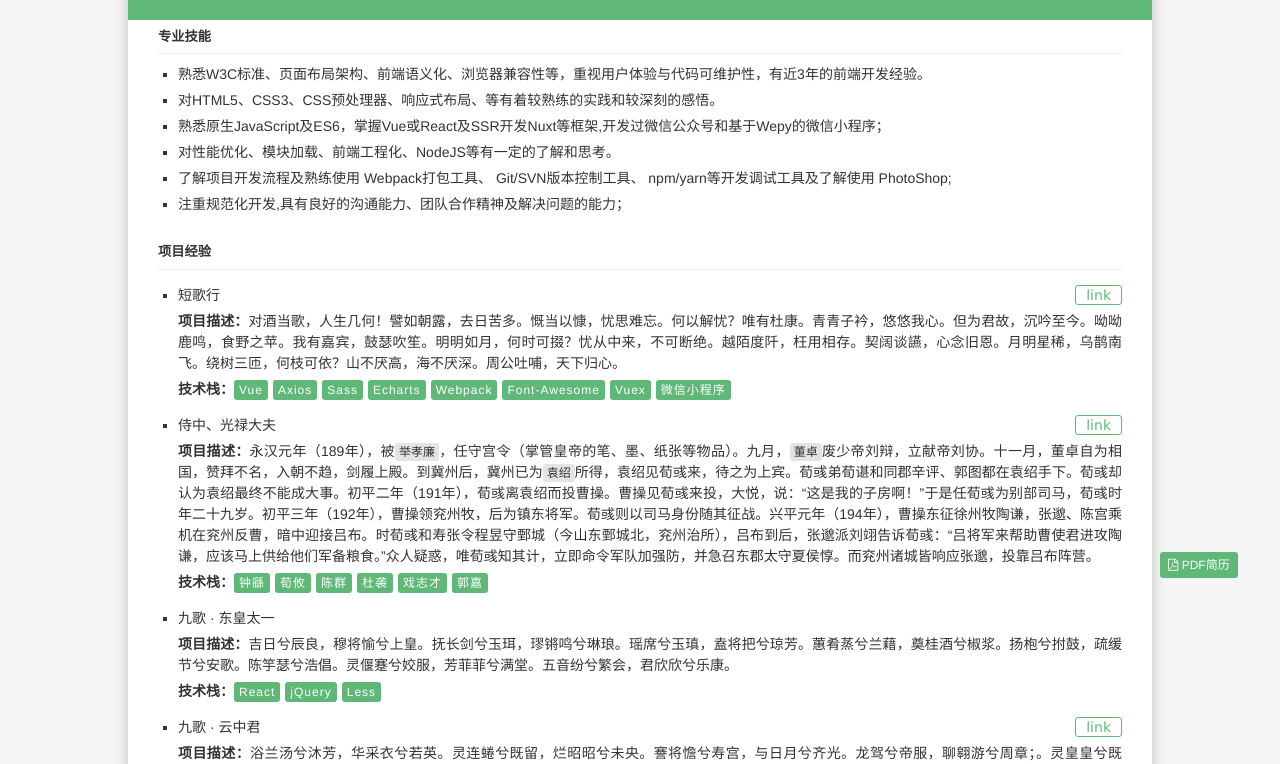
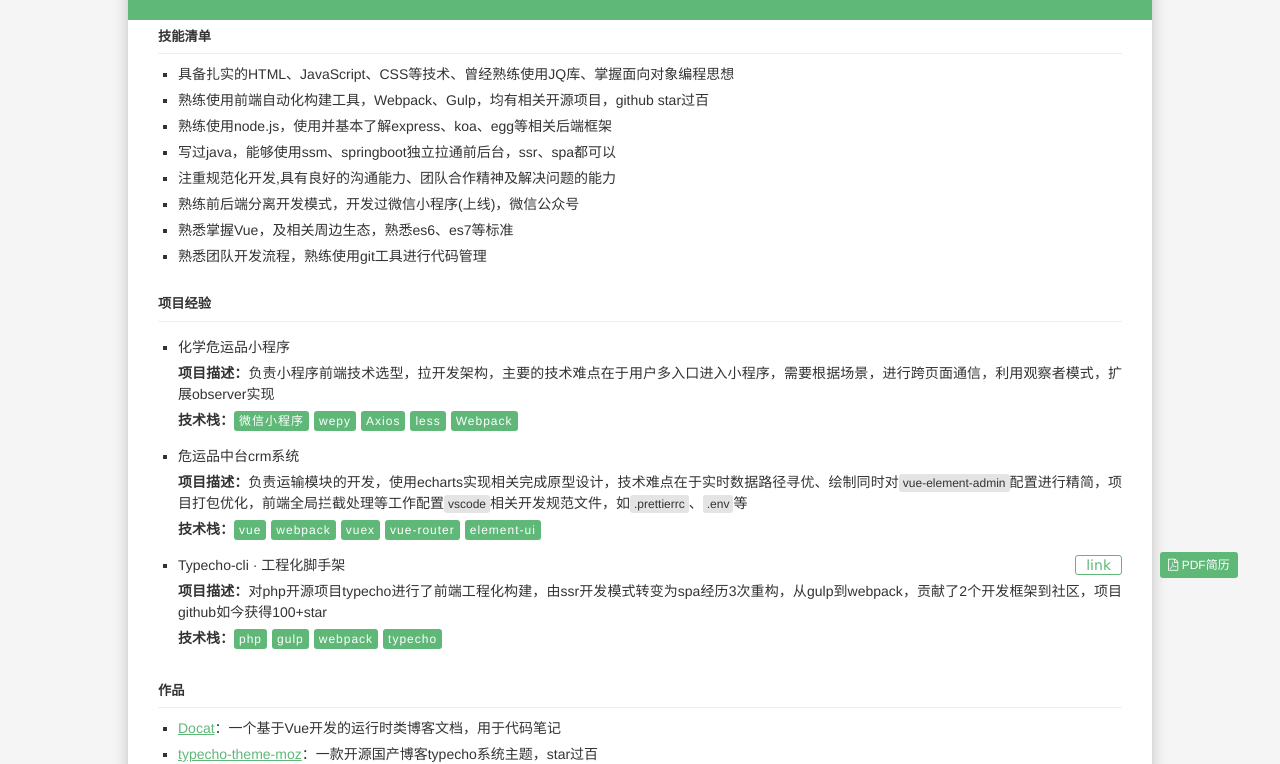
Before and after one commit to 17px/yaml-resume-page, a Vue app: page / in a window 1280 px wide. Shown: the part 216-980 px from the top of the page. Built offline with nearby package versions, Linux system fonts and the light colour scheme.

Commit message:
update:yaml

```diff
--- a/public/conf.yml
+++ b/public/conf.yml
@@ -1,12 +1,12 @@
 # 配置
 conf:
   # 最后更新时间
-  last: 2019年07月10日 04:00:49
+  last: 2021年1月19日 14点31分
   # pdf简历url
-  pdf: https://www.npmrundev.com/resume.pdf
+  pdf: https://www.mozzie.cn/resume.pdf
   # 各级标题
   lv:
-    l1: 专业技能
+    l1: 技能清单
     l2: 项目经验
     l3: 作品
     l4: 项目描述
@@ -14,120 +14,71 @@ conf:
 
 # 基础信息
 basic:
-  cnName: 荀彧
-  enName: choi
+  cnName: 陈睿
+  enName: mozzie
   sex: 男
-  birth: 公元163年
-  objective: Web前端摸鱼师
-  city: 许昌
+  birth: 1994年1月21
+  objective: 前端开发
+  city: 南京
   overall: 本科 / 2016年毕业 · 3年工作经验
-  college: 颖川书院 · 会计
+  college: 南京信息工程大学滨江学院
   phone: 18061205553
-  email: cbetforvalue@gmail.com
+  email: himozzie@foxmail.com
   # 别再前面加https和www
-  homepage: npmrundev.com
+  homepage: mozzie.com
   # 别再前面加https和www
   git: github.com/chenrrrrrr
 
-# 专业技能
+# 技能清单
 skill:
-  - 熟悉W3C标准、页面布局架构、前端语义化、浏览器兼容性等，重视用户体验与代码可维护性，有近3年的前端开发经验。
-  - 对HTML5、CSS3、CSS预处理器、响应式布局、等有着较熟练的实践和较深刻的感悟。
-  - 熟悉原生JavaScript及ES6，掌握Vue或React及SSR开发Nuxt等框架,开发过微信公众号和基于Wepy的微信小程序；
-  - 对性能优化、模块加载、前端工程化、NodeJS等有一定的了解和思考。
-  - 了解项目开发流程及熟练使用 Webpack打包工具、 Git/SVN版本控制工具、 npm/yarn等开发调试工具及了解使用 PhotoShop;
-  - 注重规范化开发,具有良好的沟通能力、团队合作精神及解决问题的能力；
+  - 具备扎实的HTML、JavaScript、CSS等技术、曾经熟练使用JQ库、掌握面向对象编程思想
+  - 熟练使用前端自动化构建工具，Webpack、Gulp，均有相关开源项目，github star过百
+  - 熟练使用node.js，使用并基本了解express、koa、egg等相关后端框架
+  - 写过java，能够使用ssm、springboot独立拉通前后台，ssr、spa都可以
+  - 注重规范化开发,具有良好的沟通能力、团队合作精神及解决问题的能力
+  - 熟练前后端分离开发模式，开发过微信小程序(上线)，微信公众号
+  - 熟悉掌握Vue，及相关周边生态，熟悉es6、es7等标准
+  - 熟悉团队开发流程，熟练使用git工具进行代码管理
 
 # 项目经验
 exp:
-
-  - name: 短歌行
+  - name: 化学危运品小程序
     # 如果一行太长，使用 - 拆分
     des:
-      - 对酒当歌，人生几何！譬如朝露，去日苦多。慨当以慷，忧思难忘。何以解忧？唯有杜康。青青子衿，悠悠我心。但为君故，沉吟至今。呦呦鹿鸣，食野之苹。我有嘉宾，鼓瑟吹笙。明明如月，何时可掇？忧从中来，不可断绝。越陌度阡，枉用相存。契阔谈讌，心念旧恩。月明星稀，乌鹊南飞。绕树三匝，何枝可依？山不厌高，海不厌深。周公吐哺，天下归心。
+      - 负责小程序前端技术选型，拉开发架构，主要的技术难点在于用户多入口进入小程序，需要根据场景，进行跨页面通信，利用观察者模式，扩展observer实现
     # 使用' '隔开
-    stack: Vue Axios Sass Echarts Webpack Font-Awesome Vuex 微信小程序
-    link: https://www.google.com
+    stack: 微信小程序 wepy Axios less Webpack
 
-  - name: 侍中、光禄大夫
+  - name: 危运品中台crm系统
     # des中，`强调的文字` || ``强调的文字``
     des:
-      - 永汉元年（189年），被`举孝廉`，任守宫令（掌管皇帝的笔、墨、纸张等物品）。九月，`董卓`废少帝刘辩，立献帝刘协。十一月，董卓自为相国，赞拜不名，入朝不趋，剑履上殿。
-      - 到冀州后，冀州已为`袁绍`所得，袁绍见荀彧来，待之为上宾。荀彧弟荀谌和同郡辛评、郭图都在袁绍手下。荀彧却认为袁绍最终不能成大事。
-      - 初平二年（191年），荀彧离袁绍而投曹操。曹操见荀彧来投，大悦，说：“这是我的子房啊！”于是任荀彧为别部司马，荀彧时年二十九岁。
-      - 初平三年（192年），曹操领兖州牧，后为镇东将军。荀彧则以司马身份随其征战。
-      - 兴平元年（194年），曹操东征徐州牧陶谦，张邈、陈宫乘机在兖州反曹，暗中迎接吕布。时荀彧和寿张令程昱守鄄城（今山东鄄城北，兖州治所），吕布到后，张邈派刘翊告诉荀彧：“吕将军来帮助曹使君进攻陶谦，应该马上供给他们军备粮食。
-      - ”众人疑惑，唯荀彧知其计，立即命令军队加强防，并急召东郡太守夏侯惇。而兖州诸城皆响应张邈，投靠吕布阵营。
+      - 负责运输模块的开发，使用echarts实现相关完成原型设计，技术难点在于实时数据路径寻优、绘制
+      - 同时对`vue-element-admin`配置进行精简，项目打包优化，前端全局拦截处理等工作
+      - 配置`vscode`相关开发规范文件，如`.prettierrc`、`.env`等
     # 非必须
-    stack: 钟繇 荀攸 陈群 杜袭 戏志才 郭嘉
-    # 非必须
-    link: https://www.google.com
+    stack: vue webpack vuex vue-router element-ui
 
-  - name: 九歌 · 东皇太一
+  - name: Typecho-cli · 工程化脚手架
     des:
-      - 吉日兮辰良，穆将愉兮上皇。
-      - 抚长剑兮玉珥，璆锵鸣兮琳琅。
-      - 瑶席兮玉瑱，盍将把兮琼芳。
-      - 蕙肴蒸兮兰藉，奠桂酒兮椒浆。
-      - 扬枹兮拊鼓，疏缓节兮安歌。
-      - 陈竽瑟兮浩倡。
-      - 灵偃蹇兮姣服，芳菲菲兮满堂。
-      - 五音纷兮繁会，君欣欣兮乐康。
-    stack: React jQuery Less
-    # 非必须
-    # link: https://www.google.com
-
-  - name: 九歌 · 云中君
-    des:
-      - 浴兰汤兮沐芳，华采衣兮若英。
-      - 灵连蜷兮既留，烂昭昭兮未央。
-      - 謇将憺兮寿宫，与日月兮齐光。
-      - 龙驾兮帝服，聊翱游兮周章；。
-      - 灵皇皇兮既降，猋远举兮云中。
-      - 览冀洲兮有余，横四海兮焉穷。
-      - 思夫君兮太息，极劳心兮忡忡。
-      - 君不行兮夷犹，蹇谁留兮中洲。
-      - 美要眇兮宜修，沛吾乘兮桂舟。
-      - 令沅湘兮无波，使江水兮安流。
-      - 望夫君兮未来，吹参差兮谁思。
-      - 驾飞龙兮北征，邅吾道兮洞庭。
-      - 薜荔柏兮蕙绸，荪桡兮兰旌。
-      - 望涔阳兮极浦，横大江兮扬灵。
-      - 扬灵兮未极，女婵媛兮为余太息。
-      - 横流涕兮潺湲，隐思君兮陫侧。
-      - 桂棹兮兰枻，斵冰兮积雪。
-      - 采薜荔兮水中，搴芙蓉兮木末。
-      - 心不同兮媒劳，恩不甚兮轻绝。
-      - 石濑兮浅浅，飞龙兮翩翩。
-      - 交不忠兮怨长，期不信兮告余以不闲。
-      - 朝骋骛兮江皋，夕弭节兮北渚。
-      - 鸟次兮屋上，水周兮堂下。
-      - 捐余玦兮江中，遗余佩兮醴浦。
-      - 采芳洲兮杜若，将以遗兮下女。
-      - 时不可兮再得，聊逍遥兮容与。
-    stack: 曹操 刘备 孙权 司马懿 诸葛亮 贾诩 荀彧 张文远
-    link: https://www.google.com
+      - 对php开源项目typecho进行了前端工程化构建，由ssr开发模式转变为spa
+      - 经历3次重构，从gulp到webpack，贡献了2个开发框架到社区，项目github如今获得100+star
+    stack: php gulp webpack typecho
+    link: https://github.com/chenrrrrr/Yuna
 
 # 作品
 project:
+  - title: Docat
+    link: https://www.mozzie.cn
+    des: 一个基于Vue开发的运行时类博客文档，用于代码笔记
 
-  - title: 望庐山瀑布
-    link: http://www.npmrundev.com
-    des: 日照香炉生紫烟，遥看瀑布挂前川。飞流直下三千尺，疑是银河落九天。
+  - title: typecho-theme-moz
+    link: https://github.com/chenrrrrr/typecho-theme-Moz
+    des: 一款开源国产博客typecho系统主题，star过百
 
-  - title: 小池
-    link: http://www.npmrundev.com
-    des: 泉眼无声惜细流，树阴照水爱晴柔。小荷才露尖尖角，早有蜻蜓立上头。
+  - title: choi
+    link: https://resume.mozzie.cn
+    des: 填写yaml，自动化构建响应式简历，适配网页A4打印
 
-  - title: 清平乐·村居
-    link: http://www.npmrundev.com
-    des: 茅檐低小，溪上青青草。醉里吴音相媚好，白发谁家翁媪？大儿锄豆溪东，中儿正织鸡笼。最喜小儿亡赖，溪头卧剥莲蓬。
-
-  - title: 念奴娇·赤壁怀古
-    link: https://www.baidu.com
-    # 单行
-    des: 大江东去，浪淘尽，千古风流人物。故垒西边，人道是，三国周郎赤壁。乱石穿空，惊涛拍岸，卷起千堆雪。江山如画，一时多少豪杰。遥想公瑾当年，小乔初嫁了，雄姿英发。羽扇纶巾，谈笑间，樯橹灰飞烟灭。故国神游，多情应笑我，早生华发。人生如梦，一尊还酹江月。
-
-  - title: 蝶恋花·伫倚危楼风细细
-    link: http://www.npmrundev.com
-    des: 伫倚危楼风细细。望极春愁，黯黯生天际。草色烟光残照里。无言谁会凭阑意。拟把疏狂图一醉。对酒当歌，强乐还无味。衣带渐宽终不悔。为伊消得人憔悴。
+  - title: Yuna
+    link: https://github.com/chenrrrrr/Yuna
+    des: 基于vue、webpack构建，对typecho主题由ssr服务器端渲染，改造成了spa应用，从而使得typecho主题开发、迭代版本、功能时，变得更加得心应手。
--- a/src/components/pure.vue
+++ b/src/components/pure.vue
@@ -6,72 +6,78 @@
       <div class="basic">
         <section v-if="d.basic">
           <h1 class="left">
-            {{d.basic.cnName}}
-            <small>{{d.basic.enName}}</small>
+            {{ d.basic.cnName }}
+            <small>{{ d.basic.enName }}</small>
           </h1>
           <h2 class="right">
-            {{renderData.basic.objective}}
-            <small>/ {{renderData.basic.city}}</small>
+            {{ renderData.basic.objective }}
+            <small>/ {{ renderData.basic.city }}</small>
           </h2>
         </section>
         <div class="relative" v-if="d.basic">
           <div class="left">
-            <div class="age">{{renderData.basic.sex}} / {{renderData.basic.birth}}</div>
-            <div class="overall">{{renderData.basic.overall}}</div>
-            <div class="college">{{renderData.basic.college}}</div>
+            <div class="age">
+              {{ renderData.basic.sex }} / {{ renderData.basic.birth }}
+            </div>
+            <div class="overall">{{ renderData.basic.overall }}</div>
+            <div class="college">{{ renderData.basic.college }}</div>
           </div>
           <div class="right">
             <a :href="`tel:${renderData.basic.phone}`">
-              <span>{{renderData.basic.phone}}</span>
+              <span>{{ renderData.basic.phone }}</span>
               <i class="fa fa-phone-square"></i>
             </a>
             <a :href="`https://www.${renderData.basic.git}`">
-              <span>{{renderData.basic.git}}</span>
+              <span>{{ renderData.basic.git }}</span>
               <i class="fa fa-git-square"></i>
             </a>
             <a :href="`https://www.${renderData.basic.homepage}`">
-              <span>{{renderData.basic.homepage}}</span>
+              <span>{{ renderData.basic.homepage }}</span>
               <i class="fa fa-h-square"></i>
             </a>
             <a :href="`Mailto:${renderData.basic.email}`">
-              <span>{{renderData.basic.email}}</span>
+              <span>{{ renderData.basic.email }}</span>
               <i class="fa fa-envelope-square"></i>
             </a>
           </div>
         </div>
       </div>
       <div class="skill" v-if="d.skill">
-        <h5>{{d.conf.lv.l1}}</h5>
+        <h5>{{ d.conf.lv.l1 }}</h5>
         <ul>
-          <li v-for="item in d.skill" :key="item">{{item}}</li>
+          <li v-for="item in d.skill" :key="item">{{ item }}</li>
         </ul>
       </div>
       <div class="exp" v-if="d.exp">
-        <h5>{{d.conf.lv.l2}}</h5>
+        <h5>{{ d.conf.lv.l2 }}</h5>
         <ul>
-          <li v-for="(item,index) in d.exp" :key="index">
+          <li v-for="(item, index) in d.exp" :key="index">
             <div class="title">
-              <span class="name">{{item.name}}</span>
-              <a v-if="item.link" :href="item.link" target="_blank" class="link">link</a>
+              <span class="name">{{ item.name }}</span>
+              <a v-if="item.link" :href="item.link" target="_blank" class="link"
+                >link</a
+              >
             </div>
             <div class="des">
-              <b>{{d.conf.lv.l4}}：</b>
+              <b>{{ d.conf.lv.l4 }}：</b>
               <span v-html="inlineCompiler(item.des.join(''))"></span>
             </div>
             <div class="stack" v-if="item.stack">
-              <b>{{d.conf.lv.l5}}：</b>
+              <b>{{ d.conf.lv.l5 }}：</b>
               <span v-html="stackCompiler(item.stack)"></span>
             </div>
           </li>
         </ul>
       </div>
       <div class="project" v-if="d.project">
-        <h5>{{d.conf.lv.l3}}</h5>
+        <h5>{{ d.conf.lv.l3 }}</h5>
         <ul>
-          <li v-for="(item,index) in d.project" :key="index">
-            <a :href="item.link" target="_blank" class="name">{{item.title}}</a>
+          <li v-for="(item, index) in d.project" :key="index">
+            <a :href="item.link" target="_blank" class="name">{{
+              item.title
+            }}</a>
             <span>：</span>
-            <span>{{item.des}}</span>
+            <span>{{ item.des }}</span>
           </li>
         </ul>
       </div>
@@ -88,7 +94,7 @@ export default {
   components: { loading },
   computed: {
     stackCompiler() {
-      return str => {
+      return (str) => {
         let list = str.split(" ");
         list.forEach((item, index) => {
           list[index] = `<label class='tip'>${item}</label>`;
@@ -98,11 +104,11 @@ export default {
     },
     inlineCompiler() {
       let re = /`{1,2}[^`](.*?)`{1,2}/g;
-      return str => {
+      return (str) => {
         let res = str;
         if (str.match(re)) {
           let temp = res;
-          str.match(re).forEach(item => {
+          str.match(re).forEach((item) => {
             temp = temp.replace(
               new RegExp(item, "g"),
               `<label class='tip-grey'>${item.replace(/`/g, "")}</label>`
@@ -112,7 +118,7 @@ export default {
         }
         return res;
       };
-    }
+    },
   },
   watch: {
     renderData: {
@@ -121,20 +127,20 @@ export default {
         // 隐藏loading
         this.loadingShow = false;
       },
-      deep: true
-    }
+      deep: true,
+    },
   },
   data() {
     return {
       d: {},
-      loadingShow: true
+      loadingShow: true,
     };
   },
   props: {
     renderData: {
-      type: Object
-    }
-  }
+      type: Object,
+    },
+  },
 };
 </script>
 
```
